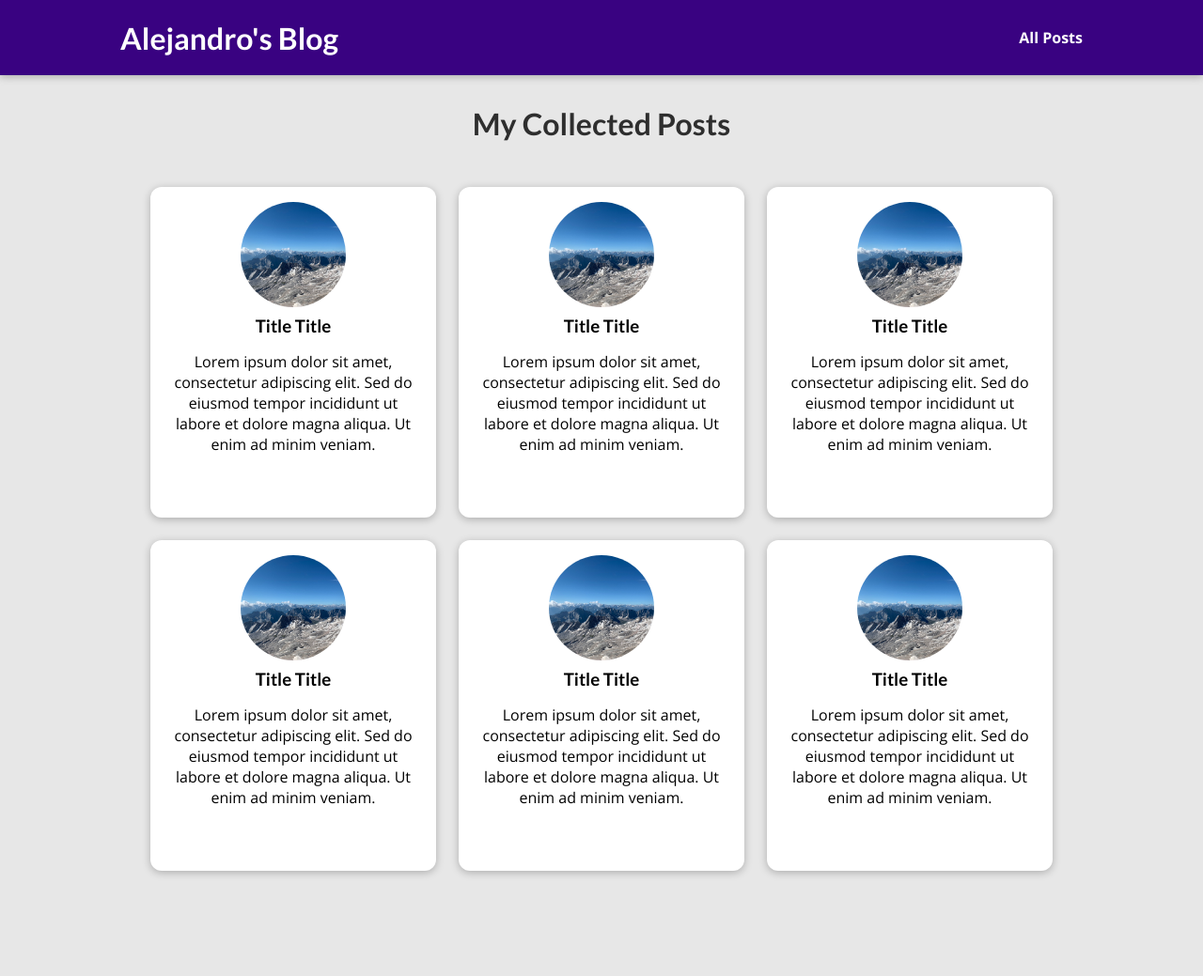
After one commit to alejandrosanta/django2, a Django app: template blog/templates/blog/all-posts.html in a window 1280 px wide. The commit adds this page. Shown: the whole page at 94% size. Run offline with Django 5.2, Linux system fonts and the light colour scheme; the template is opened without the code that fills it, so the values that code supplies are empty.

Commit message:
Using Include

```diff
--- /dev/null
+++ b/blog/static/blog/all-posts.css
@@ -0,0 +1,43 @@
+body {
+    background-color: #e7e7e7;
+  }
+
+  #main-navigation {
+    background-color: #390281;
+    box-shadow: 0 2px 8px rgba(0, 0, 0, 0.25);
+  }
+
+  #all-posts {
+    margin: 7rem auto;
+    width: 90%;
+    max-width: 60rem;
+  }
+
+  #all-posts h2 {
+    text-align: center;
+    font-size: 2rem;
+    color: #2e2e2e;
+    margin: 3rem 0;
+  }
+
+  ul {
+    list-style: none;
+    margin: 0;
+    padding: 0;
+    display: grid;
+    grid-template-columns: repeat(auto-fill, minmax(17rem, 1fr));
+    gap: 1.5rem;
+  }
+
+  .post img {
+    width: 7rem;
+    height: 7rem;
+  }
+
+  .post a {
+    height: 22rem;
+    transform-origin: center;
+    box-shadow: 0 2px 8px rgba(0, 0, 0, 0.25);
+    border-radius: 12px;
+    background-color: white;
+  }
--- /dev/null
+++ b/blog/static/blog/posts.css
@@ -0,0 +1,43 @@
+.post {
+    display: flex;
+    flex-direction: column;
+    align-items: center;
+    text-align: center;
+  }
+
+  .post a {
+    text-decoration: none;
+    color: black;
+    transition: all 0.2s ease;
+    padding: 1rem;
+  }
+
+  .post a:hover,
+  .post a:active {
+    transform: scale(1.1);
+    background-color: #390281;
+    color: white;
+  }
+
+  .post img {
+    width: 5rem;
+    height: 5rem;
+    object-fit: cover;
+    border-radius: 50%;
+  }
+
+  .post h3 {
+    margin: 0.25rem 0;
+  }
+
+  .post time {
+    color: #666666;
+    margin: 0.25rem;
+    font-style: italic;
+    font-size: 0.85rem;
+  }
+
+  .post:hover time,
+  .post:active time {
+    color: white;
+  }
--- /dev/null
+++ b/blog/templates/blog/all-posts.html
@@ -0,0 +1,26 @@
+{% extends "base.html" %}
+{% load static %}
+
+{% block title %}
+    All My Post
+{% endblock %}
+
+{% block css_files %}
+    <link rel="stylesheet" href="{% static "blog/posts.css" %}" />
+    <link rel="stylesheet" href="{% static "blog/all-posts.css" %}" />
+{% endblock %}
+
+{% block content %}
+    <section id="all-posts">
+        <h2>My Collected Posts</h2>
+
+        <ul>
+            {% include "blog/includes/post.html" %}
+            {% include "blog/includes/post.html" %}
+            {% include "blog/includes/post.html" %}
+            {% include "blog/includes/post.html" %}
+            {% include "blog/includes/post.html" %}
+            {% include "blog/includes/post.html" %}
+        </ul>
+    </section>
+{% endblock %}
--- /dev/null
+++ b/blog/templates/blog/includes/post.html
@@ -0,0 +1,13 @@
+{% load static%}
+
+<li>
+    <article class="post">
+        <a href="">
+            <img src="{% static "blog/images/mountains.jpg" %}" alt="Comentario de la Imagen">
+            <div class="post__content">
+                <h3>Title Title</h3>
+                <p>Lorem ipsum dolor sit amet, consectetur adipiscing elit. Sed do eiusmod tempor incididunt ut labore et dolore magna aliqua. Ut enim ad minim veniam.</p>
+            </div>
+        </a>
+    </article>
+</li>
--- a/blog/views.py
+++ b/blog/views.py
@@ -4,7 +4,7 @@ def starting_page(request):
     return render(request, "blog/index.html")
 
 def posts(request):
-    pass
+    return render(request, "blog/all-posts.html")
 
 def post_detail(request):
     pass
--- a/templates/base.html
+++ b/templates/base.html
@@ -9,6 +9,12 @@
         {% block css_files %}{% endblock %}
     </head>
     <body>
+        <header id="main-navigation">
+            <h1><a href="">Alejandro's Blog</a></h1>
+            <nav>
+                <a href="">All Posts</a>
+            </nav>
+        </header>
         {% block content %}{% endblock %}
     </body>
 </html>
```
Also changed, not shown: blog/templates/blog/index.html (+3 -21 lines), README.md.
